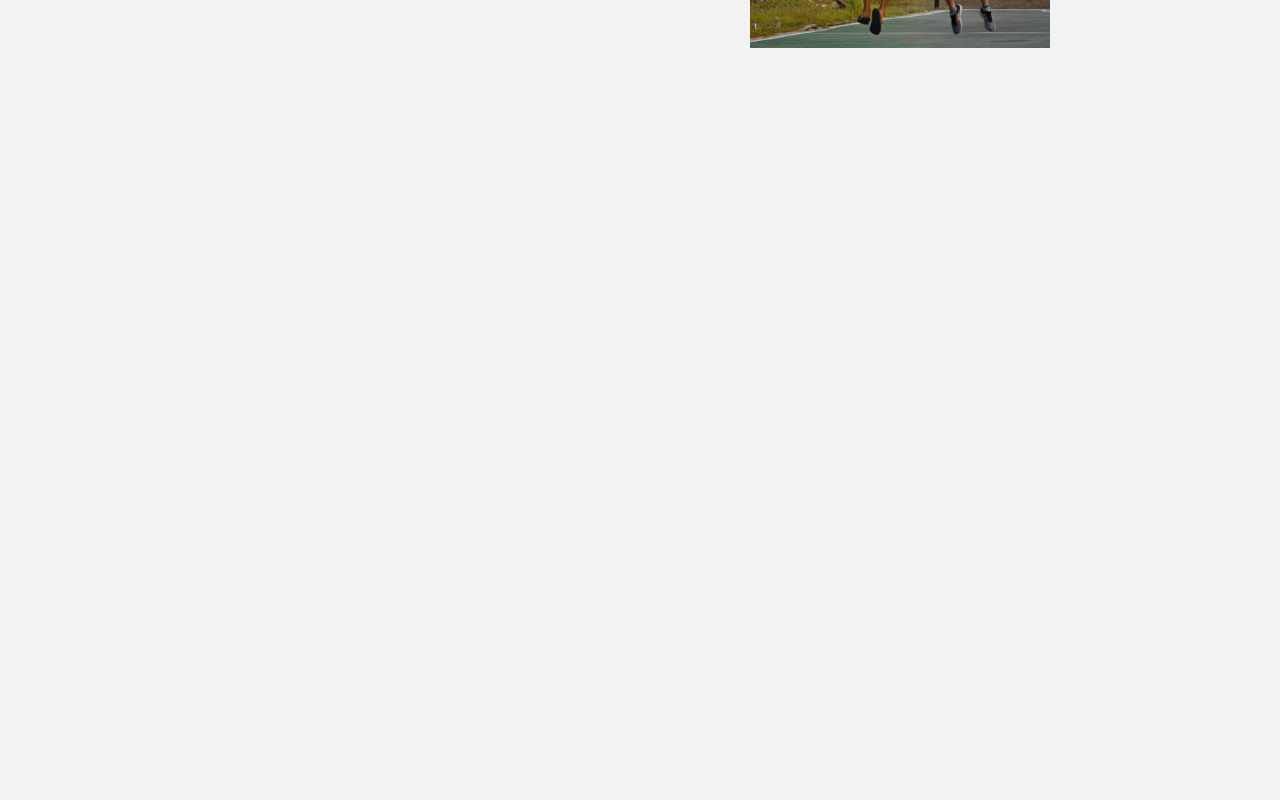
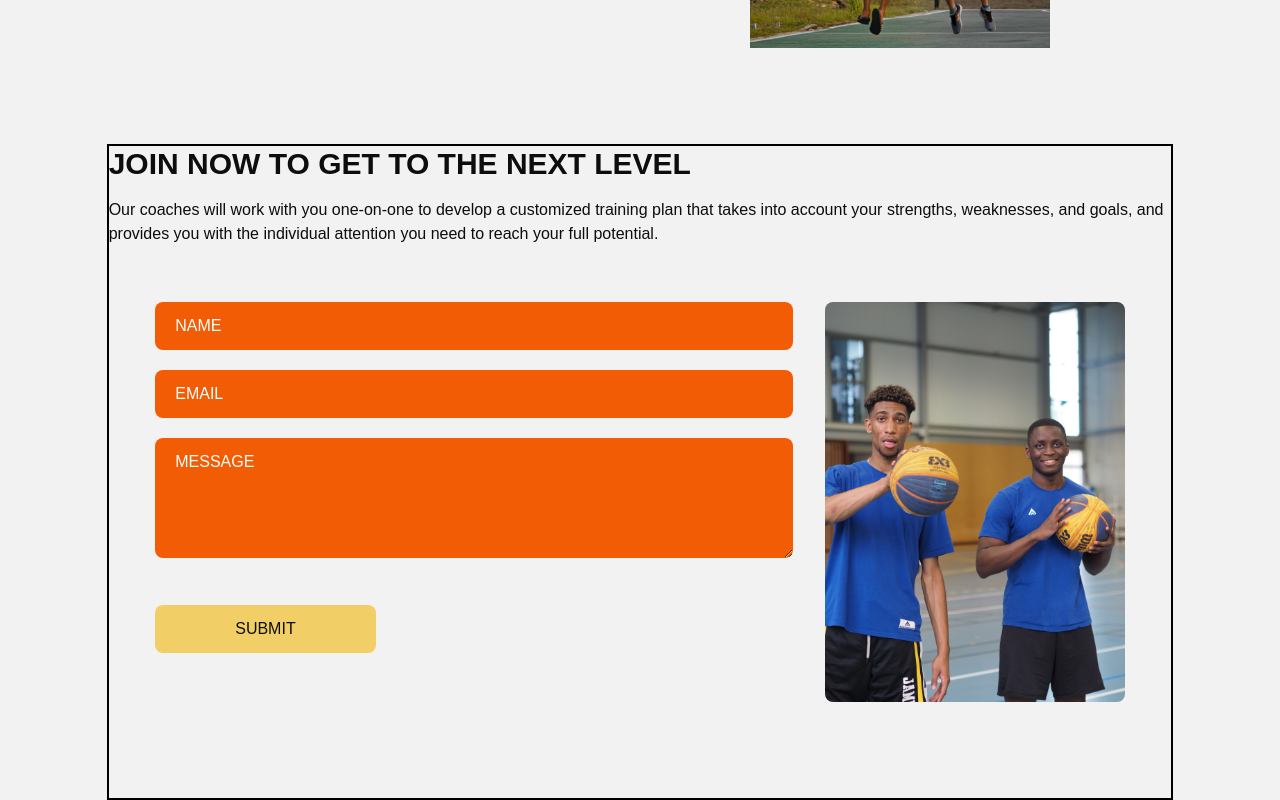
Before and after one commit to kujerocoding/elite-ballers, a React (Vite) app: page / in a window 1280 px wide. Shown: the part 1797-2597 px from the top of the page. Before the commit the page ends 1941 px from the top, so only its background shows below. Built offline with nearby package versions, Linux system fonts and the light colour scheme.

Commit message:
Add contactus component and use react hook form

```diff
--- a/package.json
+++ b/package.json
@@ -13,7 +13,8 @@
     "framer-motion": "^10.11.5",
     "react": "^18.2.0",
     "react-anchor-link-smooth-scroll": "^1.0.12",
-    "react-dom": "^18.2.0"
+    "react-dom": "^18.2.0",
+    "react-hook-form": "^7.43.9"
   },
   "devDependencies": {
     "@types/node": "^18.15.11",
--- a/src/App.tsx
+++ b/src/App.tsx
@@ -4,6 +4,7 @@ import { SelectedPage } from '@/shared/types'
 import Home from '@/components/home'
 import AboutUs from '@/components/aboutus'
 import Classes from '@/components/classes'
+import ContactUs from './components/contactus'
 
 
 const App = () => {
@@ -32,6 +33,7 @@ const App = () => {
       <Home setSelectedPage={setSelectedPage}/>
       <AboutUs setSelectedPage={setSelectedPage}/>
       <Classes setSelectedPage={setSelectedPage}/>
+      <ContactUs setSelectedPage={setSelectedPage}/>
     </div>
   )
 }
--- a/src/components/classes/Class.tsx
+++ b/src/components/classes/Class.tsx
@@ -20,5 +20,3 @@ const Class = ({name, description, image}: Props) => {
 }
 
 export default Class
-
-/* absolute text-white bg-primary-light-orange whitespace-normal opacity-0 transition duration-500 hover:opacity-90  */
--- /dev/null
+++ b/src/components/contactus/index.tsx
@@ -0,0 +1,109 @@
+import { SelectedPage } from '@/shared/types'
+import { motion } from 'framer-motion'
+import {useForm} from 'react-hook-form'
+import ContactUsGraphic from '@/assets/image/ContactUsGraphic.jpg'
+import HText from '@/shared/HText'
+
+type Props = {
+    setSelectedPage: (value: SelectedPage) => void
+}
+
+const ContactUs = ({setSelectedPage}: Props) => {
+
+    const inputStyles = `mb-5 rounded-lg w-full rounde-lg bg-primary-light-orange px-5 py-3 placeholder-white`
+
+    const {
+        register,
+        trigger,
+        formState:{errors}
+    } =useForm();
+
+    const onSubmit = async (e: any) => {
+        const isValid = await trigger();
+        if(!isValid) {
+            e.preventDefault();
+        }
+    }
+
+  return (
+    <section id='contactus' className='mx-auto border-2 border-black w-5/6 pb-24'>
+        <motion.div onViewportEnter={() => setSelectedPage(SelectedPage.ContactUs)}>
+            <motion.div className='pb-14'>
+                <HText>Join now to get to the next level</HText>
+                <p>Our coaches will work with you one-on-one to develop a customized training plan that takes into account your strengths, weaknesses, and goals, and provides you with the individual attention you need to reach your full potential.</p>
+            </motion.div>
+            <div className='sm:flex items-start justify-center gap-8'>
+            <div className='mt-10 sm:mt-0 justify-between gap-8 flex sm:basis-3/5'>
+                <div>
+                    <form
+                    target='_blank'
+                    onSubmit={onSubmit}
+                    method='POST'
+                    action='https://formsubmit.co/e7ca1745125bc360de8abee9d08098d6'>
+
+                        <input
+                            type="text"
+                            className={inputStyles}
+                            placeholder='NAME'
+                            {...register("name", {
+                                required: true,
+                                maxLength: 100
+                            })}
+                        />
+                        {errors.name && (
+                            <p className='mt-1 text-red-500'>
+                                {errors.name.type === "required" && "This field is required"}
+                                {errors.name.type === "maxLength" && "Max length is 100 character"}
+                            </p>
+                        )}
+                        <input
+                            type="text"
+                            className={inputStyles}
+                            placeholder='EMAIL'
+                            {...register("email", {
+                                required: true,
+                                pattern: /^[A-Z0-9._%+-]+@[A-Z0-9.-]+\.[A-Z]{2,}$/i,
+                            })}
+                        />
+                        {errors.email && (
+                            <p className='mt-1 text-red-500'>
+                                {errors.email.type === "required" && "This field is required"}
+                                {errors.email.type === "pattern" && "Invalid email address"}
+                            </p>
+                        )}
+                        <textarea
+
+                            className={inputStyles}
+                            placeholder='MESSAGE'
+                            rows={4}
+                            cols={50}
+                            {...register("message", {
+                                required: true,
+                                maxLength: 1000
+                            })}
+                        />
+                        {errors.message && (
+                            <p className='mt-1 text-red-500'>
+                                {errors.message.type === "required" && "This field is required"}
+                                {errors.message.type === "maxLength" && "Max length is 1000 character"}
+                            </p>
+                        )}
+
+                        <button type='submit' className='mt-5 rounded-lg bg-primary-yellow px-20 py-3 transition duration hover:text-white hover:bg-primary-orange'>
+                            SUBMIT
+                        </button>
+
+                    </form>
+                </div>
+            </div>
+            <div className='sm:w-[300px]'>
+                <img className='rounded-lg' src={ContactUsGraphic} alt="contactus-graphic" />
+            </div>
+            </div>
+
+        </motion.div>
+    </section>
+  )
+}
+
+export default ContactUs
```
Also changed, not shown: 1 other file (tests, documents, lock files or other folders).
